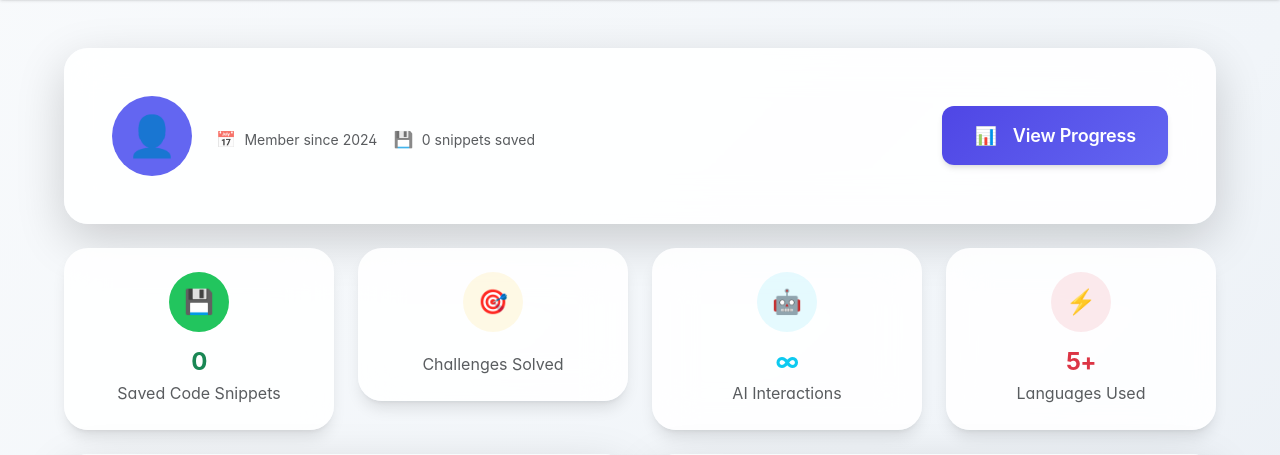
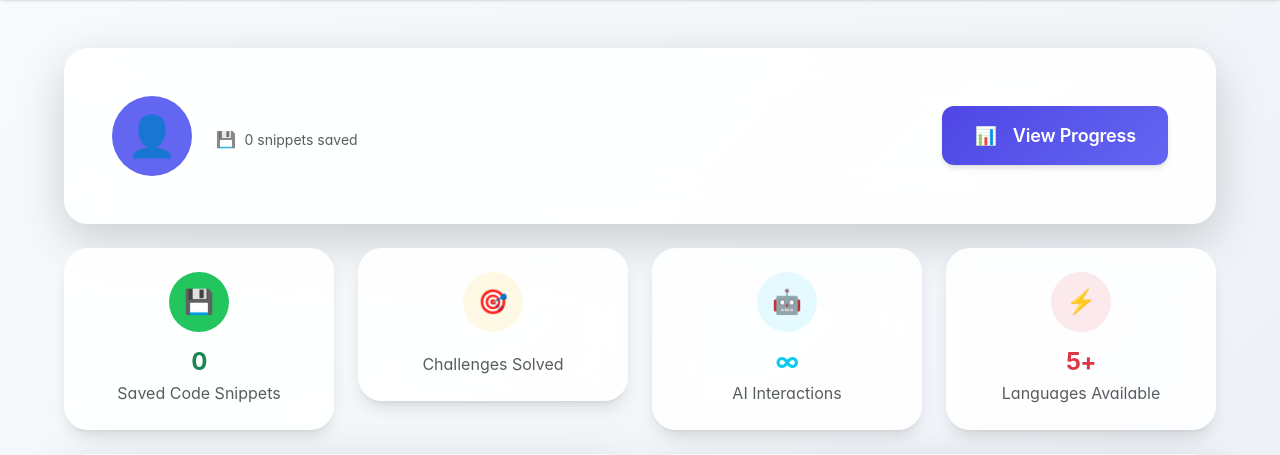
Before and after one commit to DnvLikhitha/Code_Mentor_Ai, a Flask app: page /profile in a window 1280 px wide. Shown: the part 80-535 px from the top of the page. Run offline with Flask 3, Linux system fonts and the light colour scheme; the visitor is signed in with stand-in values (Sample User, id 1); some libraries are stand-ins or nearby versions.

Commit message:
Update profile.html

```diff
--- a/app/templates/profile.html
+++ b/app/templates/profile.html
@@ -18,9 +18,6 @@
                 <p class="text-muted mb-2">{{ user.email }}</p>
                 <div class="d-flex align-items-center text-muted">
                   <span class="me-3">
-                    <span class="me-1">📅</span>
-                    <small>Member since 2024</small>
-                  </span>
                   <span class="me-3">
                     <span class="me-1">💾</span>
                     <small>{{ user.snippets|length }} snippets saved</small>
@@ -83,7 +80,7 @@
               <span style="font-size: 1.5rem;">⚡</span>
             </div>
             <h4 class="text-danger fw-bold mb-1">5+</h4>
-            <p class="text-muted mb-0">Languages Used</p>
+            <p class="text-muted mb-0">Languages Available</p>
           </div>
         </div>
       </div>
```
